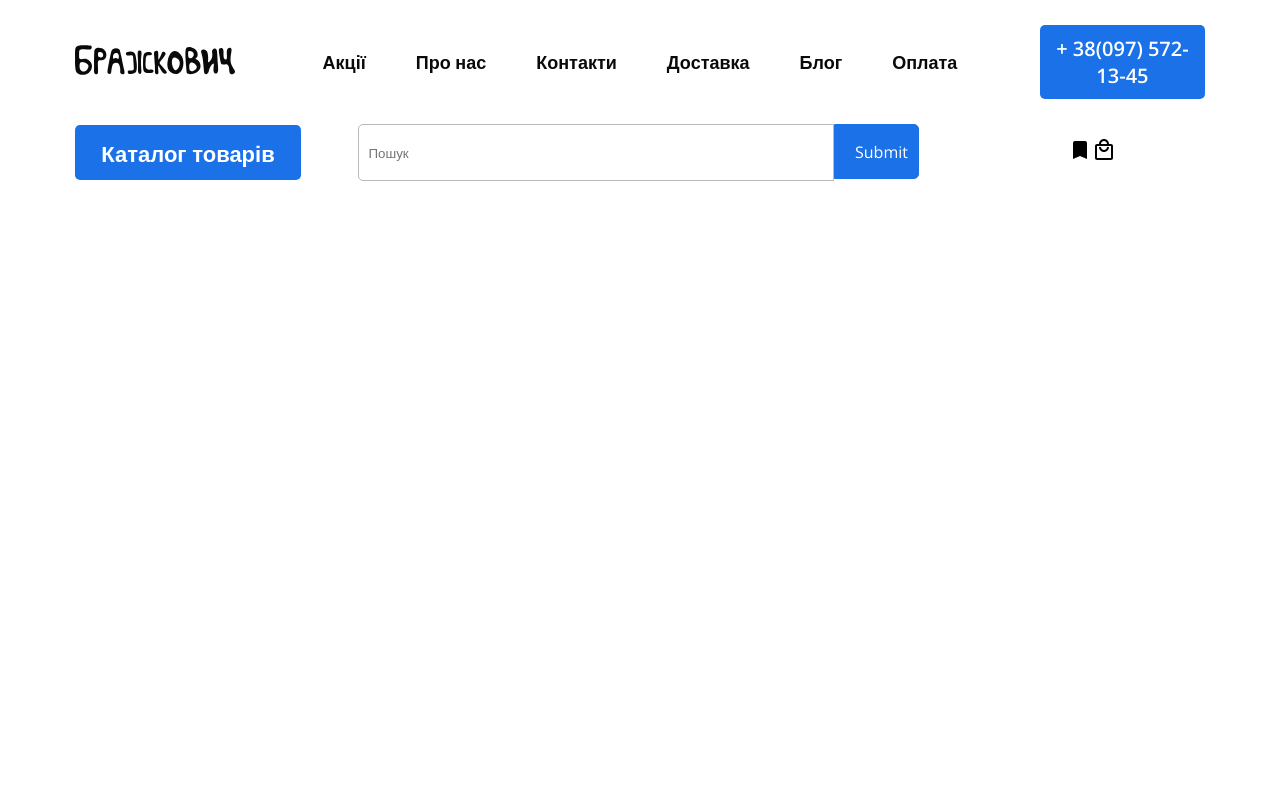
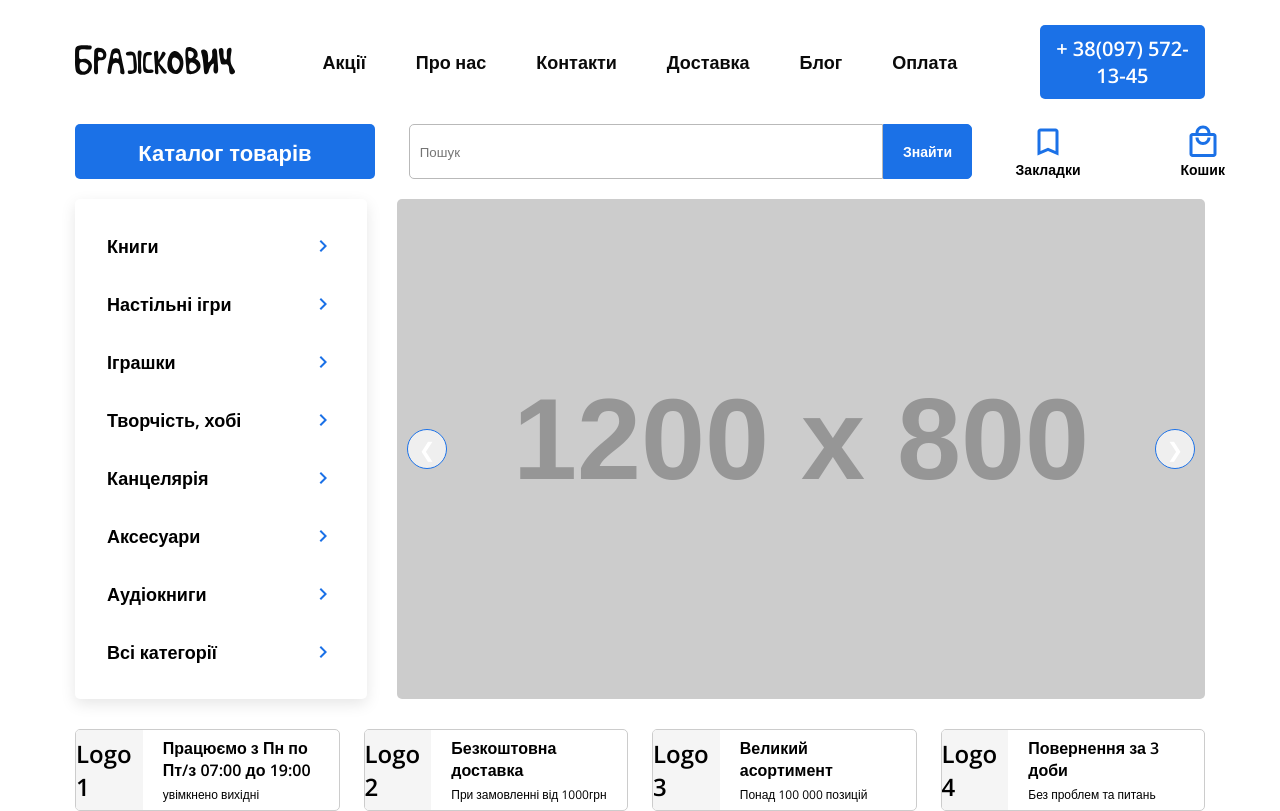
Before and after one commit to MarkivV/e-commerce, a Next.js app in the folder client/: page / in a window 1280 px wide. Built offline with nearby package versions, Linux system fonts and the light colour scheme.

Commit message:
Slider and categories added

```diff
--- /dev/null
+++ b/client/components/CustomSlider.tsx
@@ -0,0 +1,46 @@
+import styles from './../styles/Slider.module.scss';
+import {FC} from "react";
+import Slider from 'react-slick';
+
+
+interface ImageSliderProps {
+    images?: string[];
+}
+
+const NextArrow: FC<any> = ({ onClick }) => (
+    <button className={`${styles.arrow} ${styles.next}`} onClick={onClick}>
+        &#10095;
+    </button>
+);
+
+const PrevArrow: FC<any> = ({ onClick }) => (
+    <button className={`${styles.arrow} ${styles.prev}`} onClick={onClick}>
+        &#10094;
+    </button>
+);
+
+const CustomSlider: FC<ImageSliderProps> = ({ images =[] }) => {
+    const settings = {
+        infinite: true,
+        autoplay: true,
+        autoplaySpeed: 3000,
+        speed: 500,
+        slidesToShow: 1,
+        slidesToScroll: 1,
+        nextArrow: <NextArrow />,
+        prevArrow: <PrevArrow />,
+    };
+
+    return (
+        <Slider {...settings} className={styles.carousel}>
+            {images.map((image, index) => (
+                <div key={index} className={styles.slide}>
+                    <img src={image} alt={`Slide ${index}`} />
+                </div>
+            ))}
+        </Slider>
+    );
+
+};
+
+export default CustomSlider;
--- a/client/components/NavbarBottom.tsx
+++ b/client/components/NavbarBottom.tsx
@@ -1,7 +1,7 @@
 import React from 'react';
 import {inspect} from "util";
 import styles from "./../styles/NavbarBottom.module.scss"
-import BookmarkIcon from '@mui/icons-material/Bookmark';
+import BookmarkBorderIcon from '@mui/icons-material/BookmarkBorder';
 import LocalMallOutlinedIcon from '@mui/icons-material/LocalMallOutlined';
 const NavbarBottom = () => {
     return (
@@ -14,12 +14,20 @@
             <div className={styles.searchBar}>
                 <div className={styles.searchDiv}>
                     <input type="text" placeholder={"Пошук"}/>
-                    <input type={"submit"} className={styles.searchButton} placeholder={"Знайти"}/>
+                    <button className={styles.searchButton}>
+                        <h2>Знайти</h2>
+                    </button>
                 </div>
             </div>
             <div className={styles.activities}>
-                <BookmarkIcon/>
-                <LocalMallOutlinedIcon/>
+                <div>
+                    <BookmarkBorderIcon style={{fontSize: "36px", color: "#1b71e7"}}/>
+                    <h2>Закладки</h2>
+                </div>
+                <div>
+                    <LocalMallOutlinedIcon style={{fontSize: "36px", color: "#1b71e7"}}/>
+                    <h2>Кошик</h2>
+                </div>
             </div>
         </div>
     );
--- a/client/layouts/LayoutMain.tsx
+++ b/client/layouts/LayoutMain.tsx
@@ -4,7 +4,7 @@
 import styles from "./../styles/LayoutMain.module.scss"
 import NavbarBottom from "@/components/NavbarBottom";
 
-const LayoutMain = () => {
+const LayoutMain = ({children}) => {
     return (
         <div className={styles.wrap}>
             <Head>
@@ -21,6 +21,9 @@
             </Head>
             <Navbar/>
             <NavbarBottom/>
+            <div >
+                <div>{children}</div>
+            </div>
         </div>
     );
 };
--- a/client/package.json
+++ b/client/package.json
@@ -16,13 +16,19 @@
     "@types/node": "18.15.5",
     "@types/react": "18.0.28",
     "@types/react-dom": "18.0.11",
+    "@types/react-slick": "^0.23.10",
+    "@types/react-slider": "^1.3.1",
     "eslint": "8.36.0",
     "eslint-config-next": "13.2.4",
     "next": "13.2.4",
     "prettier": "^2.8.6",
     "react": "18.2.0",
     "react-dom": "18.2.0",
+    "react-responsive-carousel": "^3.2.23",
+    "react-slick": "^0.29.0",
+    "react-slider": "^2.0.4",
     "sass": "^1.59.3",
+    "slick-carousel": "^1.8.1",
     "typescript": "5.0.2"
   }
 }
--- a/client/pages/index.tsx
+++ b/client/pages/index.tsx
@@ -1,8 +1,71 @@
 import styles from "../styles/Home.module.scss"
+import CustomSlider from "@/components/CustomSlider";
+import 'slick-carousel/slick/slick.css';
+import 'slick-carousel/slick/slick-theme.css';
+import KeyboardArrowRightIcon from '@mui/icons-material/KeyboardArrowRight';
 export default function Home() {
-  return (
-      <div className={styles.wrap}>
+    const images = [
+        'https://via.placeholder.com/1200x800?text=Slide+1',
+        'https://via.placeholder.com/1200x800?text=Slide+2',
+        'https://via.placeholder.com/1200x800?text=Slide+3',
+    ];
 
-      </div>
-  )
+    const categories = [
+        { name: 'Книги', logo: 'book' },
+        { name: 'Настільні ігри', logo: 'board-game' },
+        { name: 'Іграшки', logo: 'toy' },
+        { name: 'Творчість, хобі', logo: 'creativity' },
+        { name: 'Канцелярія', logo: 'stationery' },
+        { name: 'Аксесуари', logo: 'accessories' },
+        { name: 'Аудіокниги', logo: 'audiobook' },
+        { name: 'Всі категорії', logo: 'all-categories' },
+    ];
+
+    return (
+        <div className={styles.wrap}>
+            <div className={styles.upperBlock}>
+                <div className={styles.categories}>
+                    <div className={styles.categories_list}>
+                        {categories.map((category) => (
+                            <div className={styles.category_item} key={category.name}>
+                                <span className={styles.category_name}>{category.name}</span>
+                                <span className={styles.category_arrow}><KeyboardArrowRightIcon/></span>
+                            </div>
+                        ))}
+                    </div>
+                </div>
+                <CustomSlider images={images} />
+            </div>
+            <div className={styles.infoCards}>
+                <div className={styles.infoCard}>
+                    <div className={styles.infoCardLogo}>Logo 1</div>
+                    <div className={styles.infoCardInfo}>
+                        <div className={styles.infoCardMain}>Працюємо з Пн по Пт/з 07:00 до 19:00</div>
+                        <div className={styles.infoCardSub}>увімкнено вихідні</div>
+                    </div>
+                </div>
+                <div className={styles.infoCard}>
+                    <div className={styles.infoCardLogo}>Logo 2</div>
+                    <div className={styles.infoCardInfo}>
+                        <div className={styles.infoCardMain}>Безкоштовна доставка</div>
+                        <div className={styles.infoCardSub}>При замовленні від 1000грн</div>
+                    </div>
+                </div>
+                <div className={styles.infoCard}>
+                    <div className={styles.infoCardLogo}>Logo 3</div>
+                    <div className={styles.infoCardInfo}>
+                        <div className={styles.infoCardMain}>Великий асортимент</div>
+                        <div className={styles.infoCardSub}>Понад 100 000 позицій</div>
+                    </div>
+                </div>
+                <div className={styles.infoCard}>
+                    <div className={styles.infoCardLogo}>Logo 4</div>
+                    <div className={styles.infoCardInfo}>
+                        <div className={styles.infoCardMain}>Повернення за 3 доби</div>
+                        <div className={styles.infoCardSub}>Без проблем та питань</div>
+                    </div>
+                </div>
+            </div>
+        </div>
+    );
 }
--- a/client/styles/Home.module.scss
+++ b/client/styles/Home.module.scss
@@ -1,3 +1,120 @@
-.wrap{
+.wrap {
+  margin-top: 20px;
 
+  .upperBlock {
+    display: flex;
+    justify-content: space-between;
+    .categories {
+      width: 23%;
+      justify-content: center;
+      display: flex;
+      flex-direction: column;
+      margin-right: 30px;
+      padding: 20px;
+      border-radius: 5px;
+      background-color: #fff;
+      box-shadow: 0 5px 15px rgba(0, 0, 0, 0.1);
+
+      h2 {
+        font-size: 24px;
+        margin-bottom: 20px;
+      }
+
+      .categories_list {
+        display: flex;
+        flex-direction: column;
+        gap: 10px;
+
+        .category_item {
+
+          display: flex;
+          align-items: center;
+          justify-content: center;
+          gap: 10px;
+          padding: 12px;
+          border-radius: 5px;
+          cursor: pointer;
+          transition: background-color 0.2s ease;
+
+          &:hover {
+            background-color: #f2f2f2;
+          }
+
+          .category-logo {
+            width: 30px;
+            height: 30px;
+          }
+
+          .category_name {
+            font-size: 18px;
+            font-weight: bold;
+          }
+
+          .category_arrow {
+            display: flex;
+            align-items: center;
+            margin-left: auto;
+            font-size: 20px;
+            color: #1b71e7;
+          }
+        }
+      }
+
+      &::before {
+        content: "";
+        position: absolute;
+        top: -10px;
+        left: -10px;
+        width: calc(100% + 20px);
+        height: calc(100% + 20px);
+        border-radius: 20px;
+        z-index: -1;
+        filter: blur(10px);
+      }
+    }
+
+  }
+
+  .infoCards {
+    display: flex;
+    justify-content: space-between;
+    margin-top: 30px;
+  }
+
+  .infoCard {
+    display: flex;
+    height: 80px;
+    width: calc(25% - 20px);
+    border: 1px solid #ccc;
+    border-radius: 5px;
+    overflow: hidden;
+  }
+
+  .infoCardLogo {
+    display: flex;
+    justify-content: center;
+    align-items: center;
+    width: 30%;
+    background-color: #f5f5f5;
+    font-size: 24px;
+    font-weight: bold;
+  }
+
+  .infoCardInfo {
+    display: flex;
+    flex-direction: column;
+    justify-content: center;
+    width: 70%;
+    padding: 20px;
+
+    .infoCardMain {
+      font-size: 16px;
+      font-weight: bold;
+      margin-bottom: 5px;
+    }
+
+    .infoCardSub {
+      font-size: 12px;
+    }
+  }
 }
--- a/client/styles/NavbarBottom.module.scss
+++ b/client/styles/NavbarBottom.module.scss
@@ -1,15 +1,15 @@
 .wrap {
-
   display: flex;
   align-items: center;
   margin-top: 15px;
   width: 100%;
-  gap: 5%;
-
+  gap: 3%;
   .categories {
     text-align: left;
-    max-width: 20%;
+    max-width: 23%;
     display: block;
+    padding-left: 20px;
+    padding-right: 20px;
     flex-basis: 0;
     flex-grow: 1;
     flex-shrink: 0;
@@ -32,40 +32,68 @@
     flex-grow: 1;
     flex-shrink: 0;
     justify-content: center;
-    width: 50%;
-    .searchDiv{
+    width: 100%;
+    .searchDiv {
+      display: flex;
+      align-items: center;
 
-      input{
+      input {
         display: inline-block;
+        box-sizing: border-box;
         border: 1px solid #b9b9b9;
         height: 55px;
-        width: 84%;
+        width: 80%;
         border-radius: 5px 0 0 5px;
         text-indent: 10px;
       }
-      .searchButton{
+
+      .searchButton {
         display: inline-block;
+        box-sizing: border-box;
         height: 55px;
         width: 15%;
-        border: 1px solid #1b71e7;
+        border: 1px solid #1b71e7; /* Same border width as the input */
         border-radius: 0 5px 5px 0;
         font-size: 16px;
         background-color: #1b71e7;
         color: #fff;
-        &:hover{
+
+        h2{
+          font-size: 14px;
+        }
+
+        &:hover {
           cursor: pointer;
         }
       }
     }
+
   }
 
   .activities{
-    max-width: 20%;
-    display: block;
+    max-width: 15%;
     flex-basis: 0;
     flex-grow: 1;
     flex-shrink: 0;
-    text-align: center;
+    display: flex;
+    align-items: center;
+    gap: 100px;
+    justify-content: center;
+
+    h2{
+      font-size: 14px;
+    }
+
+    div{
+      display: flex;
+      flex-direction: column;
+      align-items: center;
+      justify-content: center;
+      &:hover{
+        cursor: pointer;
+      }
+    }
+
   }
 
 }
--- /dev/null
+++ b/client/styles/Slider.module.scss
@@ -0,0 +1,53 @@
+// components/CustomImageSlider.module.scss
+
+.carousel {
+  width: 71.5%;
+  height: 500px;
+  position: relative;
+  border-radius: 5px;
+  .slick-list {
+    height: 500px;
+  }
+
+  .slide {
+    display: flex;
+    align-items: center;
+    justify-content: center;
+    height: 500px;
+    object-fit: cover;
+
+    img {
+      border-radius: 5px;
+      object-fit: cover;
+      height: 500px;
+      width: 100%;
+    }
+  }
+}
+
+.arrow {
+  position: absolute;
+  top: 50%;
+  transform: translateY(-50%);
+  z-index: 2;
+  width: 40px;
+  height: 40px;
+  color: white;
+  font-size: 20px;
+  text-align: center;
+  border-radius: 50%;
+  cursor: pointer;
+  border: 1px solid #1b71e7;
+
+  &:hover {
+    background-color: #1b71e7;
+  }
+}
+
+.prev {
+  left: 10px;
+}
+
+.next {
+  right: 10px;
+}
```
Also changed, not shown: 1 other file (tests, documents, lock files or other folders).
